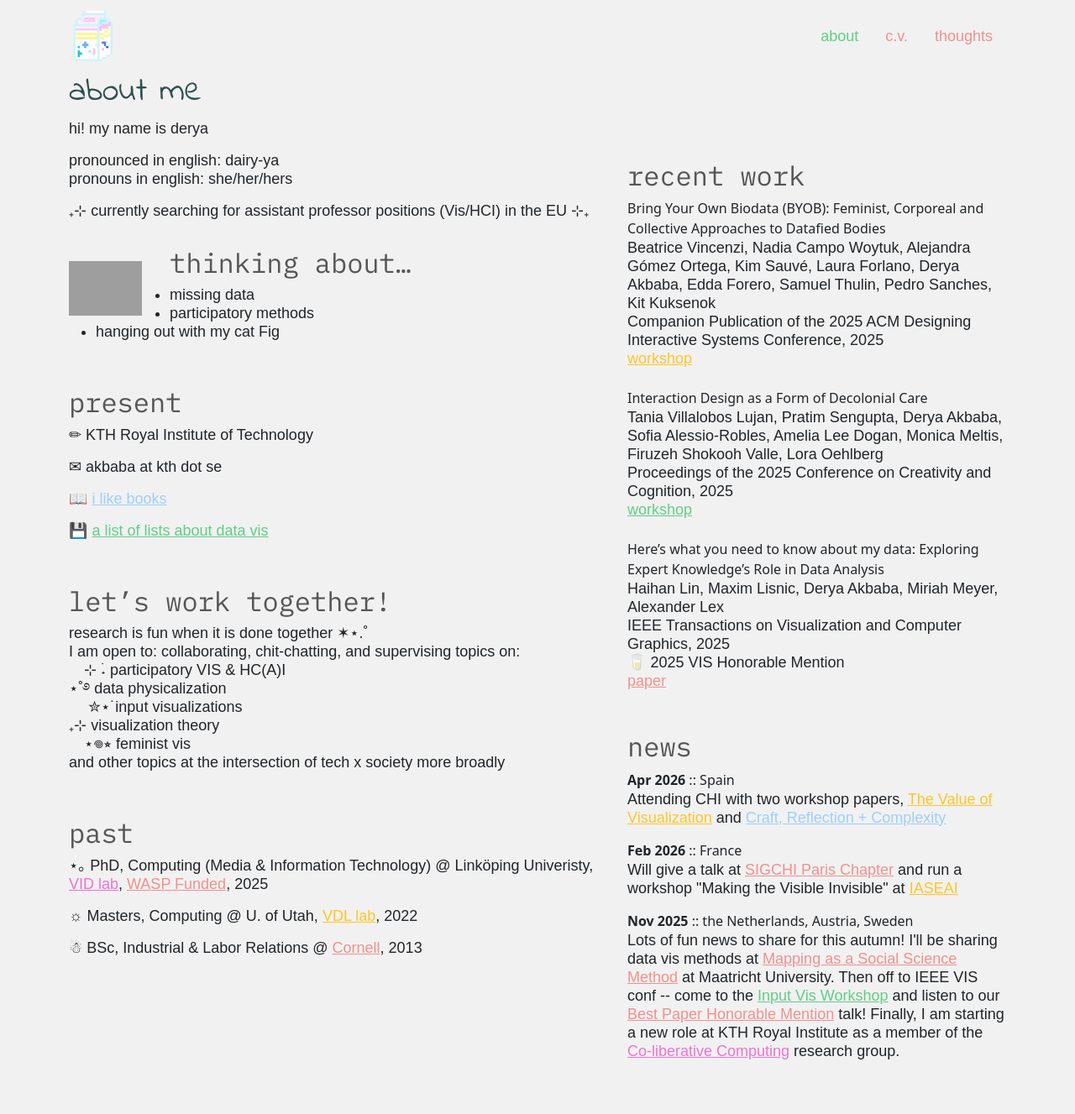
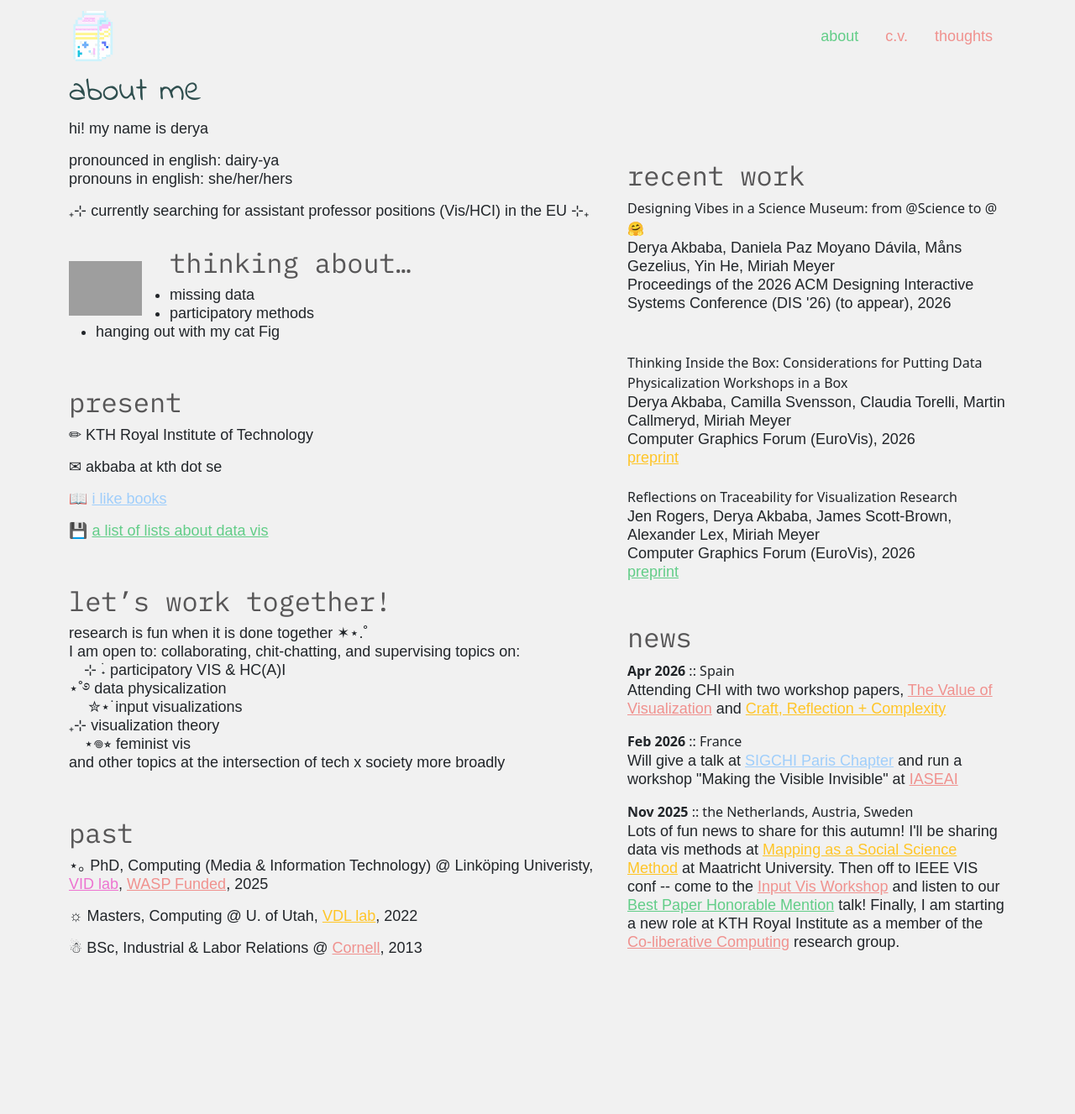
Before and after one commit to gotdairyya/gotdairyya.github.io, a Jekyll site: the page built from index.md, in a window 1280 px wide. Shown: the whole page at 84% size. Built offline with Jekyll 4.4.1, drawn with Linux system fonts in a browser that asks for light colours; some web fonts are replaced; after the commit the page ends 1204 px from its top, so only the background shows below that; grey boxes are pictures that could not be loaded.

Commit message:
Updated publications

```diff
--- a/_data/publications.yml
+++ b/_data/publications.yml
@@ -55,3 +55,24 @@
   links: <a href="https://ieeexplore.ieee.org/document/10360901">paper</a> <a
     href="https://gotdairyya.github.io/pair-interview-primer/mechanics/">supplemental material</a>
   image: 2023-pairinterviews.png
+- title: "Reflections on Traceability for Visualization Research"
+  authors: Jen Rogers, Derya Akbaba, James Scott-Brown, Alexander Lex, Miriah Meyer
+  journal: Computer Graphics Forum (EuroVis)
+  year: 2026
+  date: 2026-07
+  links: <a href="https://arxiv.org/abs/2604.14417">preprint</a>
+  image:
+- title: "Thinking Inside the Box: Considerations for Putting Data Physicalization Workshops in a Box"
+  authors: Derya Akbaba, Camilla Svensson, Claudia Torelli, Martin Callmeryd, Miriah Meyer
+  journal: Computer Graphics Forum (EuroVis)
+  year: 2026
+  date: 2026-08
+  links: <a href="https://osf.io/sxv5w/files/2r96f">preprint</a>
+  image:
+- title: "Designing Vibes in a Science Museum: from @Science to @🤗"
+  authors: Derya Akbaba, Daniela Paz Moyano Dávila, Måns Gezelius, Yin He, Miriah Meyer
+  journal: Proceedings of the 2026 ACM Designing Interactive Systems Conference (DIS '26) (to appear)
+  year: 2026
+  date: 2026-09
+  links:
+  image:
--- a/_data/shortpubs.yml
+++ b/_data/shortpubs.yml
@@ -39,3 +39,15 @@
   year: 2025
   date: 2025-06
   links: <a href="https://dl.acm.org/doi/10.1145/3698061.3728395">workshop</a>
+- title: "The Value of Visualization Literacy"
+  authors: "Derya Akbaba"
+  journal: "CHI Workshop. Data Literacy for the 21st Century: Perspectives from Visualization, Cognitive Science, Artificial Intelligence, and Education"
+  year: 2026
+  date: 2026-06
+  links: <a href="https://dl.acm.org/doi/10.1145/3698061.3728395">workshop</a>
+- title: "Craft, Reflection + Complexity"
+  authors: "Derya Akbaba"
+  journal: "CHI Workshop. Craft-Based Data Physicalization: Opportunities and Challenges"
+  year: 2026
+  date: 2026-06
+  links: <a href="https://osf.io/e4r9m/files/5p7hk">preprint</a>, <a href="https://onlineacademiccommunity.uvic.ca/craftphysicalization/">workshop</a>
```
